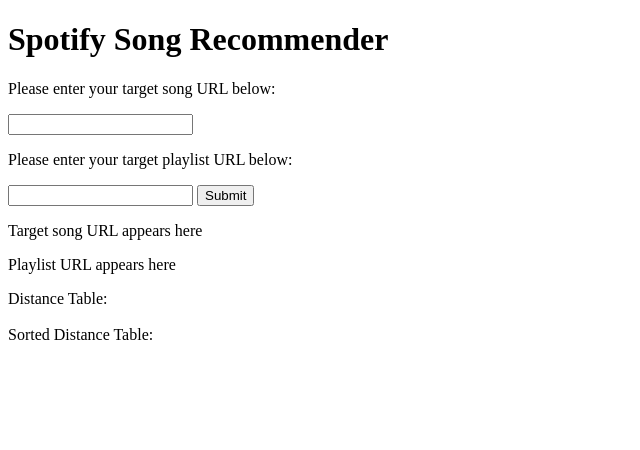
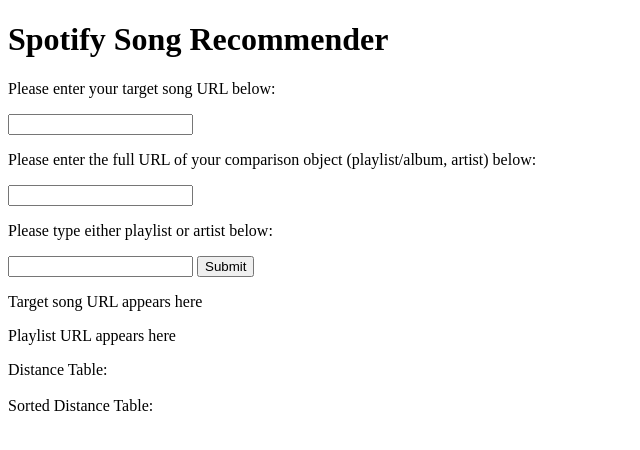
Before and after one commit to LilyFlowerTea/Spotify-Song-Screener, a FastAPI app: page / in a window 1280 px wide. Shown: the top 450 px of the page, without its empty margins (0-640 px from the left). Run offline with FastAPI, Linux system fonts and the light colour scheme; parts of the project's set-up code (start-up, migrations or seed data) failed here and were passed over.

Commit message:
Method input prototype on webpage working, able to match artist tracks from webpage

```diff
--- a/app/artist_compare.py
+++ b/app/artist_compare.py
@@ -5,7 +5,7 @@
 def pull_artist(sp, artist_url):
     artist_name = sp.artist(artist_url)["name"]
     # increasing the limit above 10 seems to break the request, Spotify might not like that ig
-    artist_albums = sp.artist_albums(artist_url, include_groups = "album,song", limit = 2)
+    artist_albums = sp.artist_albums(artist_url, include_groups = "album,song", limit = 1)
     results = artist_albums["items"]
     # Collect album IDs
     album_ids = []
--- a/app/main.py
+++ b/app/main.py
@@ -2,13 +2,16 @@
 from fastapi import FastAPI, Request, Form
 from fastapi.templating import Jinja2Templates
 from fastapi.staticfiles import StaticFiles
+from enum import Enum
+from .pull_data_by_id import ComparisonMethod
 
 app = FastAPI()
 
 #setting this using Pydantic, essentially creates a new meta-object type containing the listed objects
 class NameReq(BaseModel):
     target_song_url : str
-    playlist_url : str
+    comparison_url : str
+    method : ComparisonMethod
 
 #pointing to the html page that builds the webpage
 templates = Jinja2Templates(directory="templates")
@@ -27,11 +30,11 @@
 from .analysis import analysis_output
 
 #this is the output returned to be printed on the webpage
-@app.post("/data request")
+@app.post("/data_request")
 def processing(data : NameReq):
-    target_song_name, playlist_name, unsorted_data_json, sorted_data_json = analysis_output(data.target_song_url, data.playlist_url)
+    target_song_name, comparison_name, unsorted_data_json, sorted_data_json = analysis_output(data.target_song_url, data.comparison_url, data.method)
     return {"target_song_url" : f"Your target song is: {target_song_name}",
-            "playlist_url" : f"Your target playlist is: {playlist_name}",
+            "playlist_url" : f"Your target comparison is: {comparison_name}",
             "distance_data" : unsorted_data_json,
             "sorted_data" : sorted_data_json
             }
--- a/static/script.js
+++ b/static/script.js
@@ -53,13 +53,15 @@
     console.log("URLs submitted")
     // pull the str entered into the submission field
     const target_song_url = document.getElementById("target_song_url").value
-    const playlist_url = document.getElementById("playlist_url").value
+    const comparison_url = document.getElementById("comparison_url").value
+    const method = document.getElementById("method").value
     // send off data to main.py through FastAPI
-    const response = await fetch("/data request", {
+    const response = await fetch("/data_request", {
         method : "POST",
         body : JSON.stringify({
             target_song_url,
-            playlist_url
+            comparison_url,
+            method
         }),
         headers : {
             "Content-Type" : "application/json"
@@ -68,13 +70,13 @@
     console.log(response)
     // assign text to be rewritten
     const target_song_output = document.getElementById("target_song_output")
-    const playlist_output = document.getElementById("playlist_output")
+    const comparison_output = document.getElementById("comparison_output")
     // assign response
     const data = await response.json()
 
     // overwrite text on page
     target_song_output.textContent = data.target_song_url
-    playlist_output.textContent = data.playlist_url
+    comparison_output.textContent = data.playlist_url
     const distance_data = JSON.parse(data.distance_data)["Unsorted data"]
     const sorted_data = JSON.parse(data.sorted_data)["Sorted data"]
     jsonToTable(distance_data, "distance_table")
--- a/templates/index.html
+++ b/templates/index.html
@@ -6,17 +6,19 @@
 
 <body>
     <h1>Spotify Song Recommender</h1>
-    <p>Please enter your target song URL below:</p>
 <!--    create submission field -->
-    <form action = "/analysis" method = "post">
+    <form action = "/data_request" method = "post">
+        <p>Please enter your target song URL below:</p>
         <input id = "target_song_url" type = "text" name = "target_song_url">
-        <p>Please enter your target playlist URL below:</p>
-        <input id = "playlist_url" type = "text" name = "playlist_url">
+        <p>Please enter the full URL of your comparison object (playlist/album, artist) below:</p>
+        <input id = "comparison_url" type = "text" name = "comparison_url">
+        <p>Please type either playlist or artist below:</p>
+        <input id = "method" type = "text" name = "playlist_url">
         <button id = "data_submission" type = "button">Submit</button>
     </form>
 
     <p id = "target_song_output">Target song URL appears here</p>
-    <p id = "playlist_output">Playlist URL appears here</p>
+    <p id = "comparison_output">Playlist URL appears here</p>
     <div id = "distance_table">Distance Table:</div>
     <br>
     <div id = "sorted_table">Sorted Distance Table:</div>
```
Also changed, not shown: app/analysis.py (+8 -7 lines), app/pull_data_by_id.py (+6 -6 lines), app/__init__.py (added).
